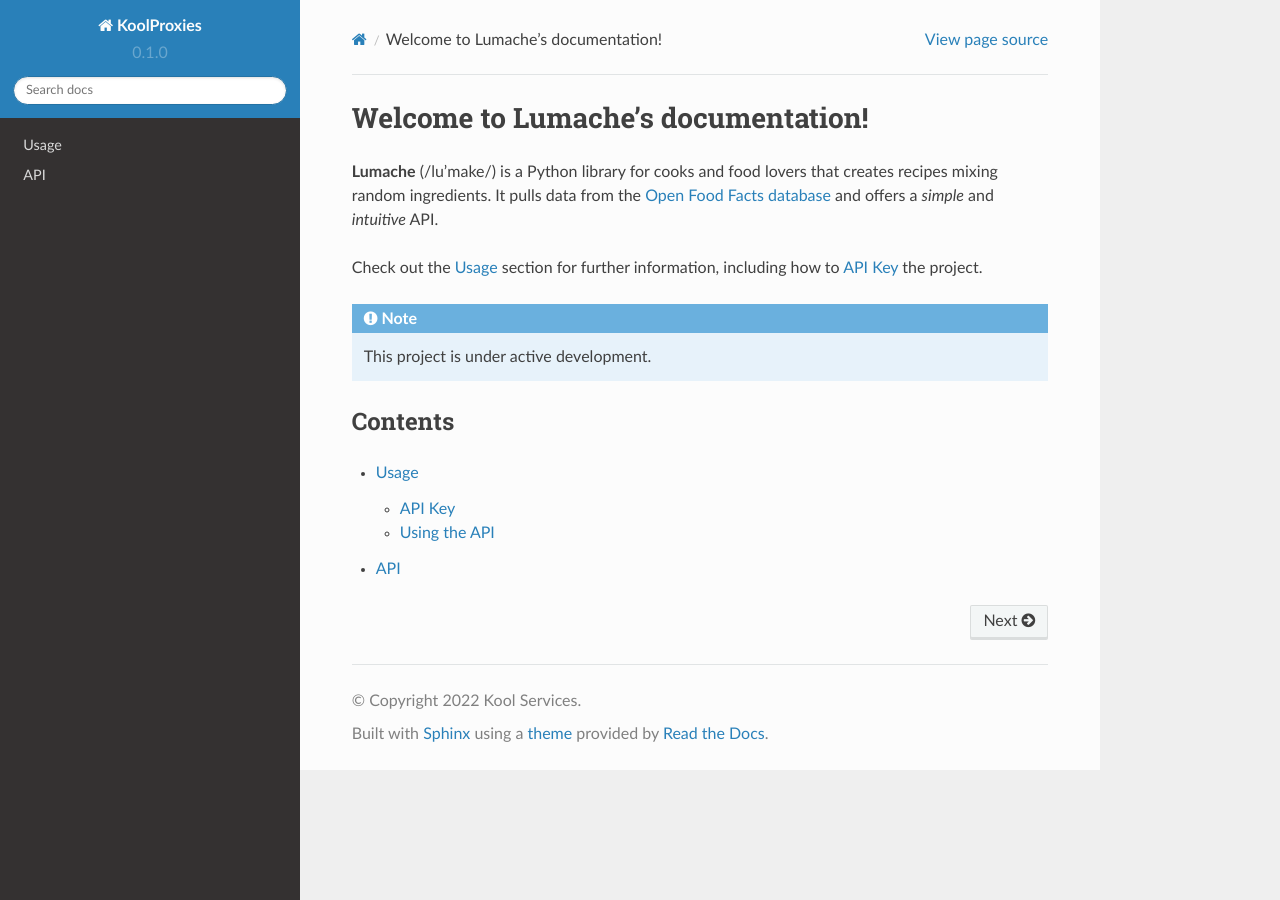
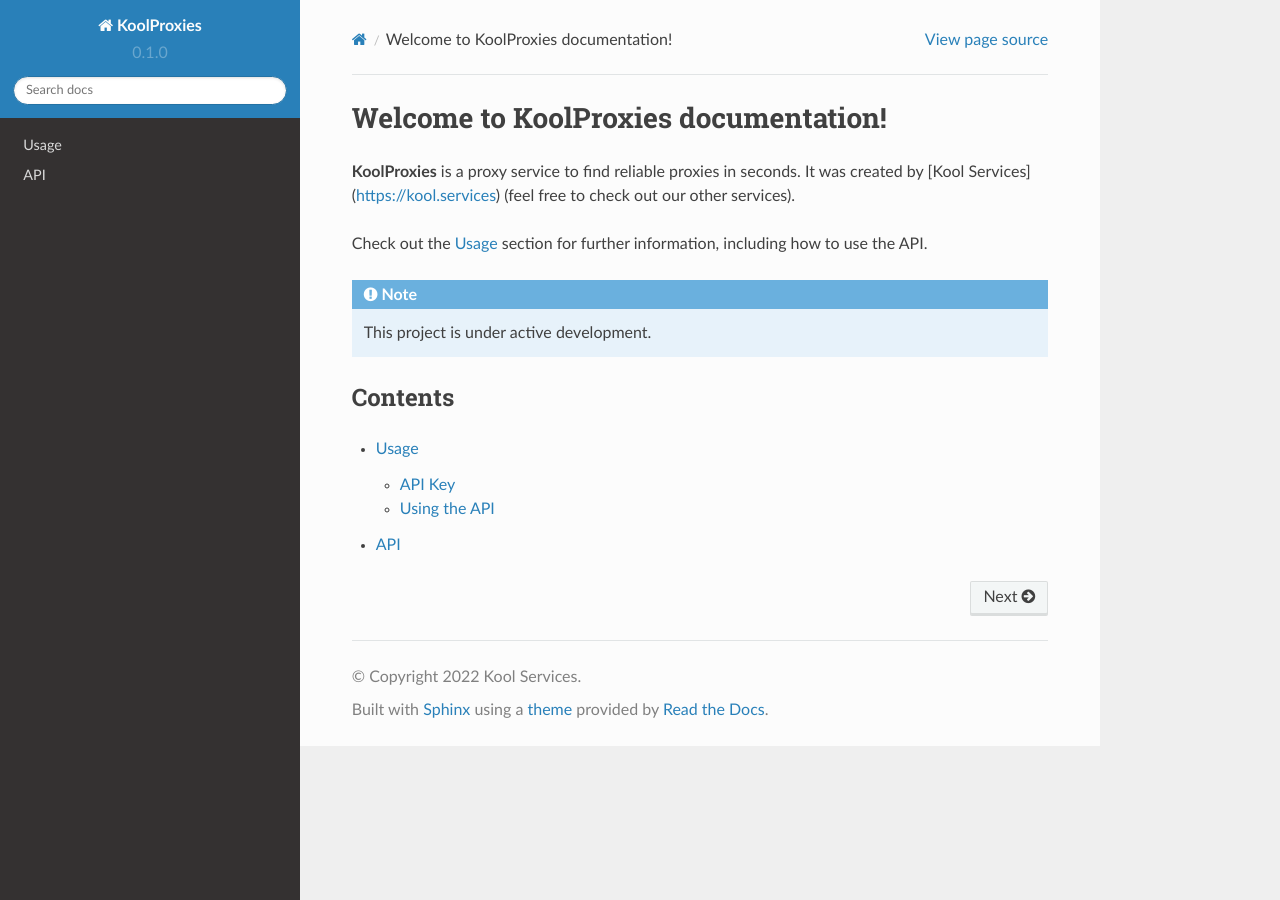
Before and after one commit to KoolServices/proxies-doc, a Sphinx documentation site: the page built from docs/source/index.rst, in a window 1280 px wide. Built offline with Sphinx 7.4.7 and the Read the Docs theme 2.0.0, drawn with Linux system fonts in a browser that asks for light colours.

Commit message:
Update index.rst

```diff
--- a/docs/source/index.rst
+++ b/docs/source/index.rst
@@ -1,13 +1,11 @@
-Welcome to Lumache's documentation!
+Welcome to KoolProxies documentation!
 ===================================
 
-**Lumache** (/lu'make/) is a Python library for cooks and food lovers
-that creates recipes mixing random ingredients.
-It pulls data from the `Open Food Facts database <https://world.openfoodfacts.org/>`_
-and offers a *simple* and *intuitive* API.
+**KoolProxies** is a proxy service to find reliable proxies in seconds.
+It was created by [Kool Services](https://kool.services) (feel free to check out our other services).
 
 Check out the :doc:`usage` section for further information, including
-how to :ref:`installation` the project.
+how to use the API.
 
 .. note::
 
```
